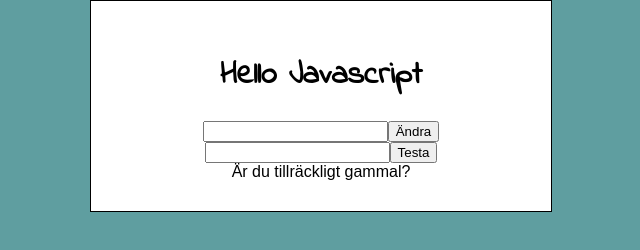
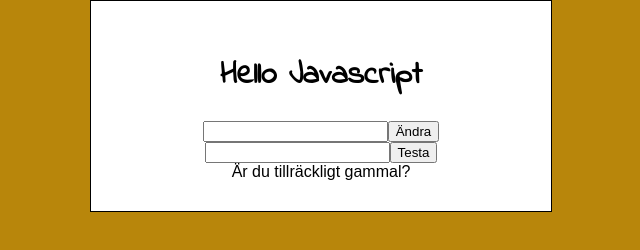
Before and after one commit to eliseglava/js-test, a plain HTML site: page index.html in a window 1280 px wide. Shown: the whole page, without its empty margins (319-959 px from the left). Drawn offline with Linux system fonts and the light colour scheme.

Commit message:
edits to new design

```diff
--- a/style.css
+++ b/style.css
@@ -1,5 +1,5 @@
 body {
-    background-color: cadetblue;
+    background-color: darkgoldenrod;
     font-family: Arial, Helvetica, sans-serif;
     padding: 0px;
     margin: 0px;
```
